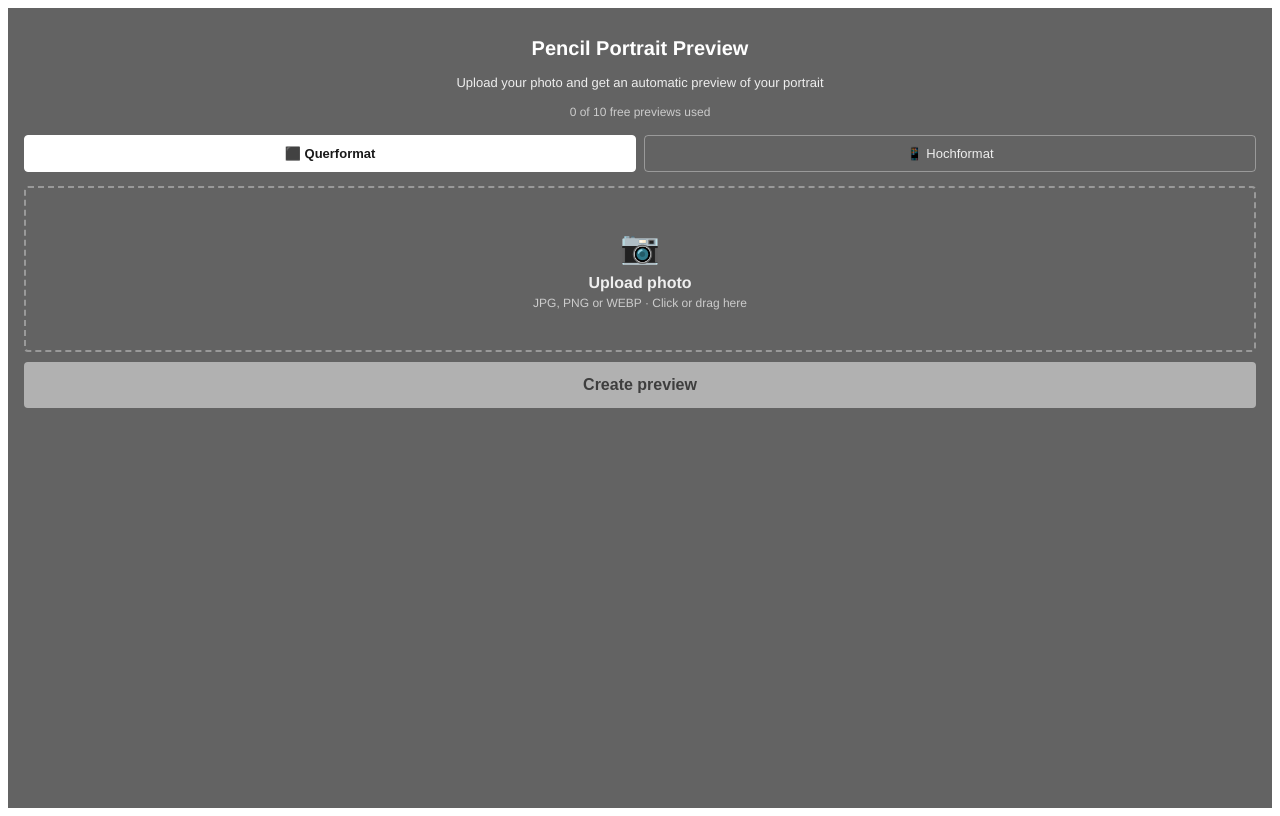
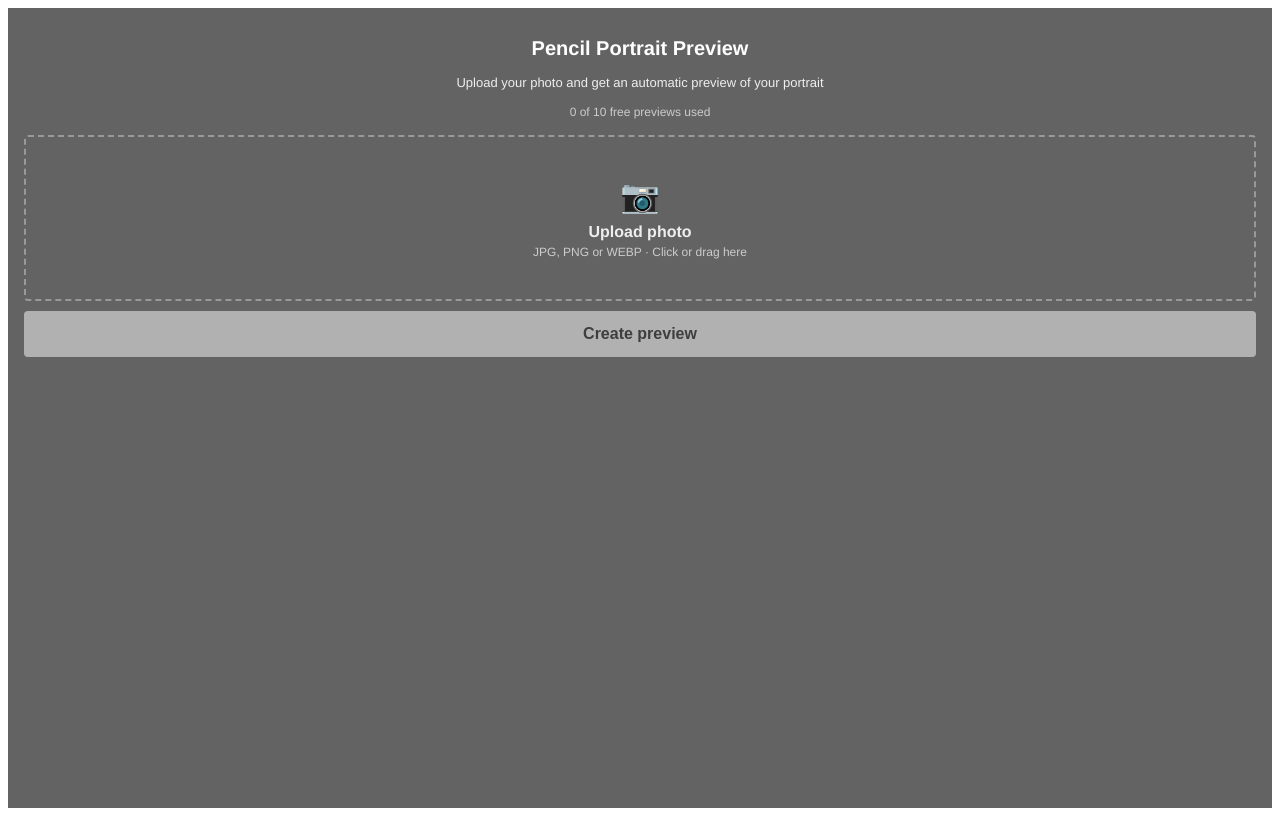
Before and after one commit to sketchusshop/sketchus-portrait-generator, a Next.js app: page / in a window 1280 px wide. Built offline with nearby package versions, Linux system fonts and the light colour scheme.

Commit message:
Update index.js

```diff
--- a/pages/index.js
+++ b/pages/index.js
@@ -6,8 +6,8 @@ const C = DESIGN.colors;
 const R = DESIGN.borderRadius;
 
 const RATIOS = {
-  landscape: { label: '🖼 Querformat (A4)', value: 297 / 210 },
-  portrait:  { label: '🖼 Hochformat (A4)', value: 210 / 297 },
+  landscape: 297 / 210,
+  portrait: 210 / 297,
 };
 
 function detectLang() {
@@ -101,7 +101,7 @@ export default function Home() {
   const t = TRANSLATIONS[lang];
   const [rawPreview, setRawPreview] = useState(null);
   const [showCropModal, setShowCropModal] = useState(false);
-  const [orientation, setOrientation] = useState('landscape'); // 'landscape' | 'portrait'
+  const [orientation, setOrientation] = useState('landscape');
   const [crop, setCrop] = useState({ x: 0, y: 0 });
   const [zoom, setZoom] = useState(1);
   const [croppedAreaPixels, setCroppedAreaPixels] = useState(null);
@@ -113,8 +113,6 @@ export default function Home() {
   const [error, setError] = useState(null);
   const [count, setCount] = useState(0);
   const MAX = SHOP_CONFIG.maxPreviewsPerDay;
-
-  const currentRatio = RATIOS[orientation].value;
 
   function handleUpload(e) {
     const file = e.target.files[0];
@@ -146,16 +144,6 @@ export default function Home() {
     setError(null);
   }
 
-  // Đổi orientation → mở lại crop modal với ratio mới
-  function handleOrientationChange(newOrientation) {
-    setOrientation(newOrientation);
-    if (rawPreview) {
-      setCrop({ x: 0, y: 0 });
-      setZoom(1);
-      setShowCropModal(true);
-    }
-  }
-
   async function handleGenerate() {
     if (!croppedBlob || count >= MAX) return;
     setLoading(true); setError(null);
@@ -183,15 +171,6 @@ export default function Home() {
     title: { fontSize: 20, fontWeight: 'bold', color: C.text, marginBottom: 4, textAlign: 'center' },
     subtitle: { color: C.textMuted, marginBottom: 4, fontSize: 13, textAlign: 'center', lineHeight: 1.5 },
     counter: { color: C.textDim, fontSize: 12, marginBottom: 16, textAlign: 'center' },
-    // Nút chọn orientation
-    orientationRow: { display: 'flex', gap: 8, marginBottom: 14 },
-    orientationBtn: (active) => ({
-      flex: 1, padding: '10px 0', fontSize: 13, fontWeight: active ? 'bold' : 'normal',
-      background: active ? '#fff' : 'transparent',
-      color: active ? '#1a1a1a' : C.textMuted,
-      border: `1px solid ${active ? '#fff' : C.border}`,
-      borderRadius: R.btn, cursor: 'pointer',
-    }),
     uploadBox: { display: 'flex', alignItems: 'center', justifyContent: 'center', border: `2px dashed ${C.border}`, borderRadius: R.upload, padding: 16, cursor: 'pointer', marginBottom: 10, minHeight: 130, overflow: 'hidden' },
     uploadPlaceholder: { textAlign: 'center', color: C.textDim },
     previewImg: { maxWidth: '100%', maxHeight: 180, borderRadius: 4 },
@@ -202,15 +181,10 @@ export default function Home() {
     resultImg: { width: '100%', borderRadius: 4, display: 'block', marginBottom: 14 },
     buyBtn: { display: 'block', padding: '14px 0', background: C.buyBtn, color: C.buyBtnText, borderRadius: R.btn, textAlign: 'center', textDecoration: 'none', fontSize: 16, fontWeight: 'bold', marginBottom: 10 },
     upsellNote: { textAlign: 'center', fontSize: 13, color: C.textDim, lineHeight: 1.5 },
-    // Modal — crop area lên sát trên cùng
-    modalOverlay: { position: 'fixed', top: 0, left: 0, right: 0, bottom: 0, background: 'rgba(0,0,0,0.95)', display: 'flex', flexDirection: 'column', zIndex: 1000 },
-    modalHeader: { padding: '12px 16px', display: 'flex', alignItems: 'center', justifyContent: 'space-between', flexShrink: 0 },
-    modalTitle: { color: '#fff', fontSize: 16, fontWeight: 'bold', margin: 0 },
-    // Crop container chiếm toàn bộ màn hình còn lại
-    cropContainer: { position: 'relative', flex: 1, background: '#000', overflow: 'hidden' },
+    modalOverlay: { position: 'fixed', top: 0, left: 0, right: 0, bottom: 0, background: '#000', display: 'flex', flexDirection: 'column', zIndex: 1000 },
+    modalHeader: { padding: '10px 16px', display: 'flex', alignItems: 'center', justifyContent: 'space-between', flexShrink: 0, background: '#1a1a1a' },
+    cropContainer: { position: 'relative', flex: 1, overflow: 'hidden' },
     modalFooter: { padding: '12px 16px', background: '#1a1a1a', flexShrink: 0 },
-    // Nút orientation trong modal
-    modalOrientationRow: { display: 'flex', gap: 8, marginBottom: 12 },
     sliderWrapper: { display: 'flex', alignItems: 'center', gap: 12, marginBottom: 12 },
     sliderLabel: { fontSize: 13, color: '#aaa', whiteSpace: 'nowrap' },
     slider: { flex: 1, accentColor: '#fff' },
@@ -229,22 +203,6 @@ export default function Home() {
 
       {!result && (
         <>
-          {/* Nút chọn ngang / dọc */}
-          <div style={s.orientationRow}>
-            <button
-              style={s.orientationBtn(orientation === 'landscape')}
-              onClick={() => handleOrientationChange('landscape')}
-            >
-              ⬛ Querformat
-            </button>
-            <button
-              style={s.orientationBtn(orientation === 'portrait')}
-              onClick={() => handleOrientationChange('portrait')}
-            >
-              📱 Hochformat
-            </button>
-          </div>
-
           <label style={s.uploadBox}>
             <input type="file" accept="image/jpeg,image/png,image/webp" onChange={handleUpload} style={{ display: 'none' }} />
             {croppedPreview
@@ -294,55 +252,45 @@ export default function Home() {
         </div>
       )}
 
-      {/* Crop Modal — full screen, crop area sát trên */}
+      {/* Crop Modal — full screen */}
       {showCropModal && (
         <div style={s.modalOverlay}>
-          {/* Header nhỏ gọn */}
+          {/* Header */}
           <div style={s.modalHeader}>
-            <h2 style={s.modalTitle}>{t.cropTitle}</h2>
-            <span style={{ color: '#888', fontSize: 13 }}>{RATIOS[orientation].label}</span>
+            <span style={{ color: '#fff', fontSize: 15, fontWeight: 'bold' }}>{t.cropTitle}</span>
+            {/* 1 nút nhỏ toggle ngang/dọc */}
+            <button
+              onClick={() => {
+                setOrientation(o => o === 'landscape' ? 'portrait' : 'landscape');
+                setCrop({ x: 0, y: 0 });
+                setZoom(1);
+              }}
+              style={{ padding: '5px 12px', fontSize: 12, background: 'transparent', color: '#aaa', border: '1px solid #555', borderRadius: 4, cursor: 'pointer' }}
+            >
+              {orientation === 'landscape' ? '↕ Hochformat' : '↔ Querformat'}
+            </button>
           </div>
 
-          {/* Crop area chiếm toàn màn hình */}
+          {/* Crop area — chiếm toàn bộ màn hình còn lại */}
           <div style={s.cropContainer}>
             <Cropper
               image={rawPreview}
               crop={crop}
               zoom={zoom}
-              aspect={currentRatio}
+              aspect={RATIOS[orientation]}
               onCropChange={setCrop}
               onZoomChange={setZoom}
               onCropComplete={onCropComplete}
             />
           </div>
 
-          {/* Footer với controls */}
+          {/* Footer */}
           <div style={s.modalFooter}>
-            {/* Chuyển orientation ngay trong modal */}
-            <div style={s.modalOrientationRow}>
-              {Object.entries(RATIOS).map(([key, val]) => (
-                <button
-                  key={key}
-                  onClick={() => { setOrientation(key); setCrop({ x: 0, y: 0 }); setZoom(1); }}
-                  style={{
-                    flex: 1, padding: '8px 0', fontSize: 12,
-                    background: orientation === key ? '#fff' : 'transparent',
-                    color: orientation === key ? '#1a1a1a' : '#aaa',
-                    border: `1px solid ${orientation === key ? '#fff' : '#555'}`,
-                    borderRadius: R.btn, cursor: 'pointer',
-                  }}
-                >
-                  {val.label}
-                </button>
-              ))}
-            </div>
-
             <div style={s.sliderWrapper}>
               <span style={s.sliderLabel}>{t.zoom}</span>
               <input type="range" min={1} max={3} step={0.01} value={zoom}
                 onChange={(e) => setZoom(Number(e.target.value))} style={s.slider} />
             </div>
-
             <div style={s.modalButtons}>
               <button onClick={handleCancelCrop} style={s.cancelBtn}>{t.cropCancel}</button>
               <button onClick={handleSaveCrop} style={s.saveBtn}>{t.cropSave}</button>
```
